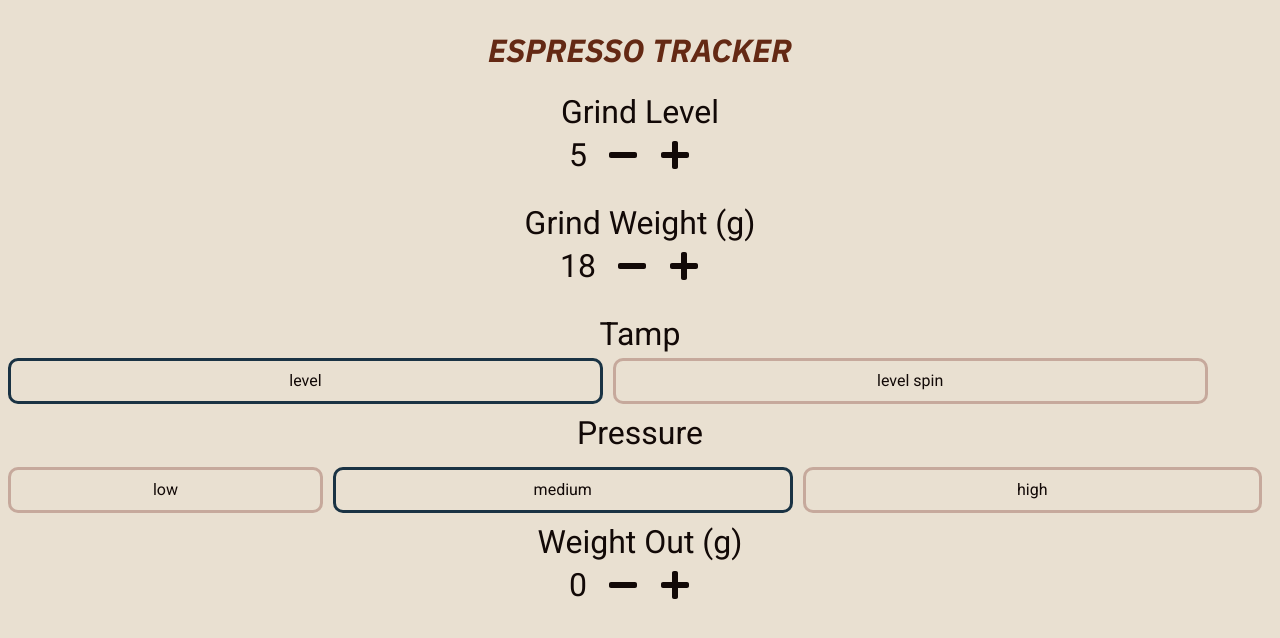
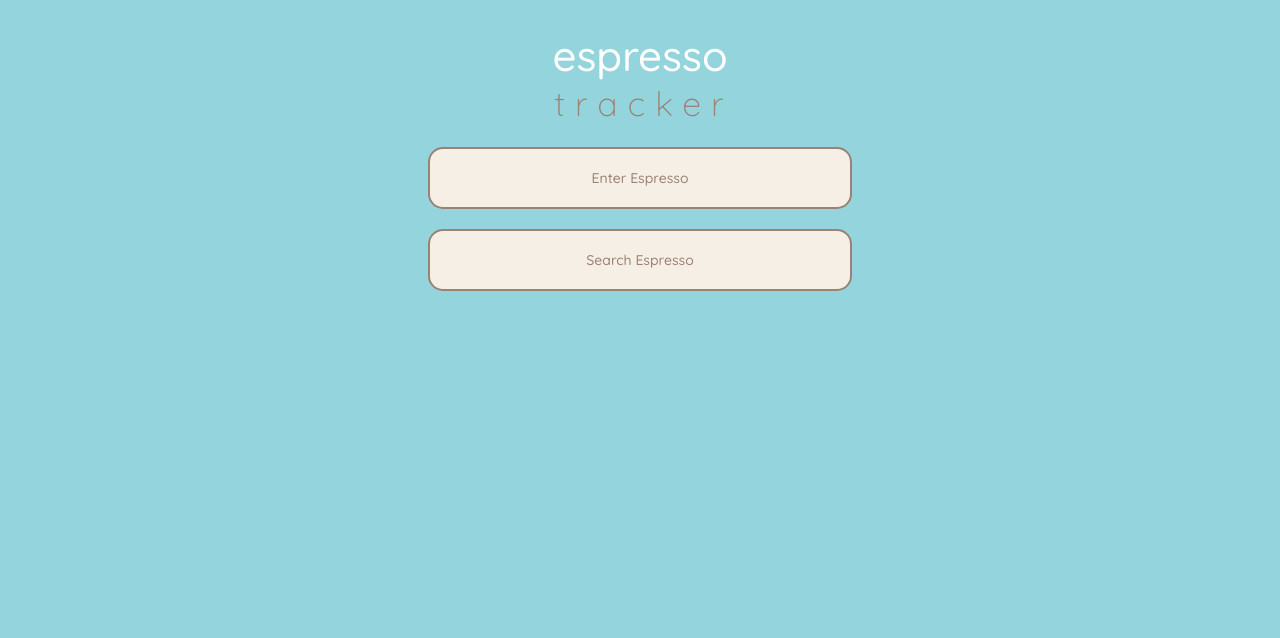
Before and after one commit to chrislaughlin/espresso-tracker, a React (Create React App) app: page / in a window 1280 px wide. Shown: the top 638 px of the page. Built offline with nearby package versions, Linux system fonts and the light colour scheme.

Commit message:
adding menu items

```diff
--- a/package.json
+++ b/package.json
@@ -10,6 +10,7 @@
     "react": "^16.8.3",
     "react-dom": "^16.8.3",
     "react-icons": "^3.4.0",
+    "react-router-dom": "^4.3.1",
     "styled-components": "^4.1.3",
     "typescript": "^3.3.3333"
   },
--- a/src/components/title/Title.tsx
+++ b/src/components/title/Title.tsx
@@ -2,15 +2,29 @@ import React, {FunctionComponent} from 'react';
 import styled from 'styled-components';
 
 const StyledTitle = styled.h1`
-    font-family: 'IBM Plex Sans', sans-serif;
     text-align: center;
-    color: #642914;
+    h1 {
+        color: #FFFFFF;
+        margin: 0;
+        font-size: 42px;
+        font-weight: 500;
+    }
+    h2 {
+        color: #9A8275;
+        margin: 0;
+        font-weight: 300;
+        font-size: 34px;
+        letter-spacing: 10px;
+        padding-left: 8px;
+    }
+
 `;
 
 const Title: FunctionComponent = () => {
     return (
         <StyledTitle>
-            ESPRESSO TRACKER
+            <h1>espresso</h1>
+            <h2>tracker</h2>
         </StyledTitle>
     );
 };
--- a/src/index.css
+++ b/src/index.css
@@ -1,10 +1,9 @@
-@import url('https://fonts.googleapis.com/css?family=IBM+Plex+Sans:700i|Roboto:300,300i,400,400i,700');
+@import url('https://fonts.googleapis.com/css?family=Quicksand:300,400,500,700');
 
 body {
   display: flex;
   flex-direction: column;
-  background-color: #E9E0D1;
+  background-color: #94D5DD;
   height: 100vh;
-  font-family: 'Roboto', sans-serif;
-  color: #120907;
+  font-family: 'Quicksand', sans-serif;
 }
--- a/src/index.js
+++ b/src/index.js
@@ -1,10 +1,12 @@
 import React from 'react';
 import ReactDOM from 'react-dom';
+
 import './index.css';
-import App from './views/app/App';
+
 import * as serviceWorker from './serviceWorker';
+import AppRouter from "./router";
 
-ReactDOM.render(<App />, document.getElementById('root'));
+ReactDOM.render(<AppRouter />, document.getElementById('root'));
 
 // If you want your app to work offline and load faster, you can change
 // unregister() to register() below. Note this comes with some pitfalls.
--- /dev/null
+++ b/src/router.js
@@ -0,0 +1,18 @@
+import React, { Fragment} from 'react'
+import {
+    BrowserRouter as Router,
+    Route,
+    Link
+} from 'react-router-dom'
+import Home from "./views/home/Home";
+
+
+const AppRouter = () => (
+    <Router>
+        <Route exact path="/" component={Home}/>
+        {/*<Route path="/about" component={About}/>*/}
+        {/*<Route path="/topics" component={Topics}/>*/}
+    </Router>
+);
+
+export default AppRouter
--- /dev/null
+++ b/src/views/home/Home.js
@@ -0,0 +1,15 @@
+import React from 'react';
+import Title from "../../components/title/Title";
+import MainMenu from "./MainMenu";
+
+const Home = () => {
+    return (
+        <div>
+            <Title/>
+            <MainMenu/>
+        </div>
+    );
+};
+
+
+export default Home;
--- /dev/null
+++ b/src/views/home/MainMenu.tsx
@@ -0,0 +1,38 @@
+import React, {FunctionComponent} from 'react';
+import styled from 'styled-components';
+
+const StyledMainMenu = styled.div`
+    display: flex;
+    flex-direction: column;
+    align-items: center;
+`;
+
+const StyledMenuItem = styled.div`
+    border: 2px solid #9A8275;
+    background-color: #F6EFE5;
+    border-radius: 15px;
+    width: 30%;
+    padding: 20px;
+    margin-bottom: 20px;
+    text-align: center;
+    color: #9A8275;
+    font-size: 14px;
+    font-weight: 500;
+`;
+
+
+const MainMenu: FunctionComponent = () => {
+    return (
+        <StyledMainMenu>
+            <StyledMenuItem>
+                Enter Espresso
+            </StyledMenuItem>
+            <StyledMenuItem>
+                Search Espresso
+            </StyledMenuItem>
+        </StyledMainMenu>
+    );
+};
+
+
+export default MainMenu;
```
Also changed, not shown: 1 other file (tests, documents, lock files or other folders).
